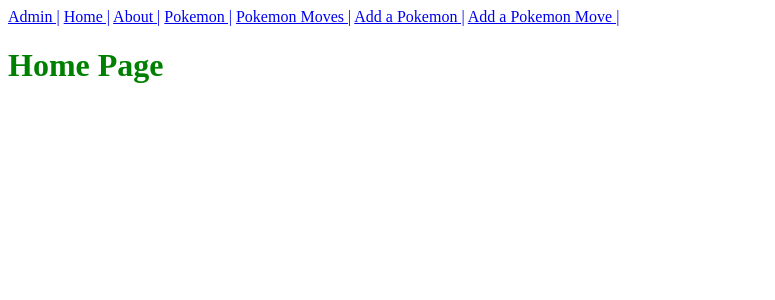
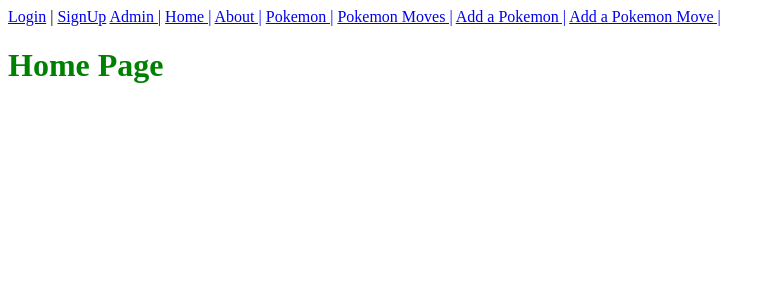
Before and after one commit to jackrobert0220/Django-Pokemon, a Django app: page / in a window 1280 px wide. Shown: the top 300 px of the page, without its empty margins (0-775 px from the left). Run offline with Django 4.2, Linux system fonts and the light colour scheme.

Commit message:
login auth works

```diff
--- a/main_app/templates/base.html
+++ b/main_app/templates/base.html
@@ -12,6 +12,16 @@
 </head>
 <body>
     <nav>
+        {% if user.is_authenticated %}
+    <span><a href="{% url 'profile' user.username %}">Hello, {{ user.username }}!</a></span>
+    <span> | </span>
+    <span><a href="{% url 'logout' %}">Logout</a></span>
+    <span> | </span>
+    {% else %}
+    <span><a href="{% url 'login' %}">Login</a></span>
+    <span> | </span>
+    <span><a href="{% url 'signup' %}">SignUp</a></span>
+    {% endif %}
         <a href="/admin">Admin |</a>
         <a href="/">Home |</a>
         <a href="/about">About |</a>
```
